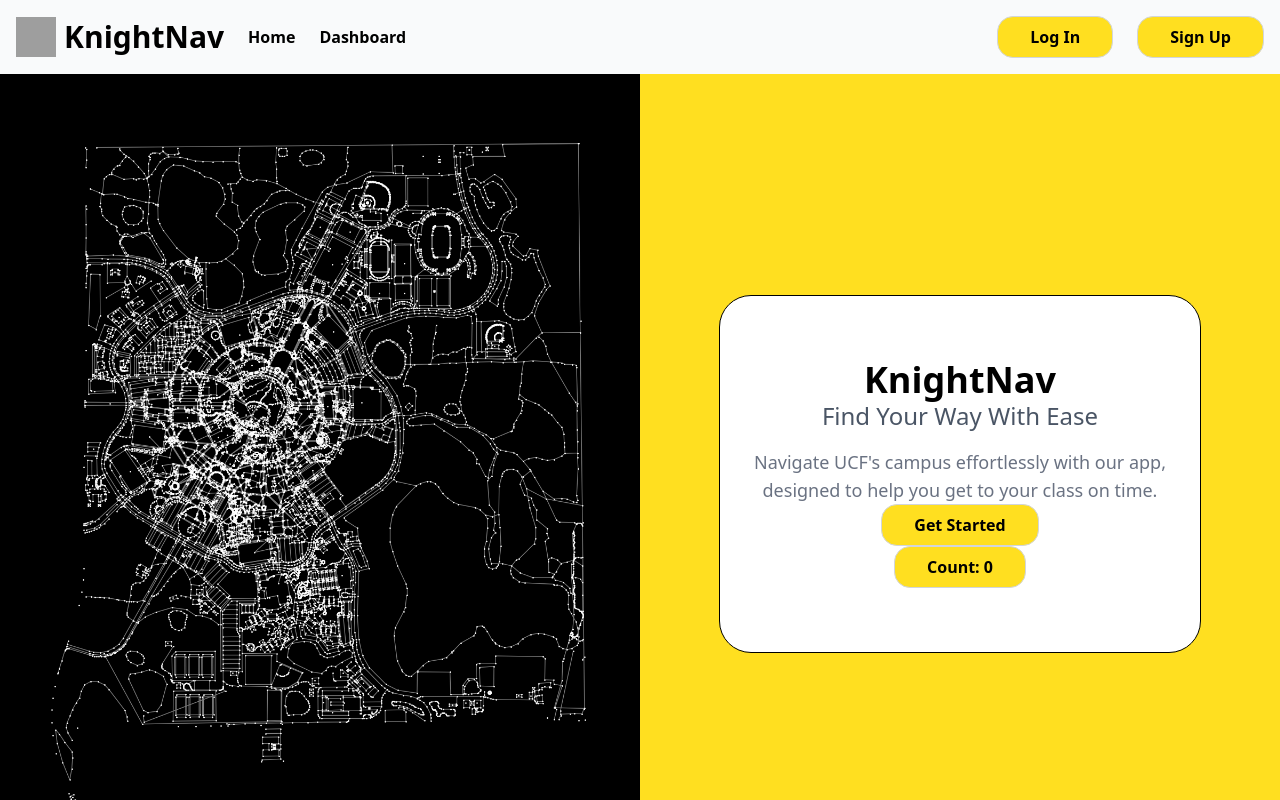
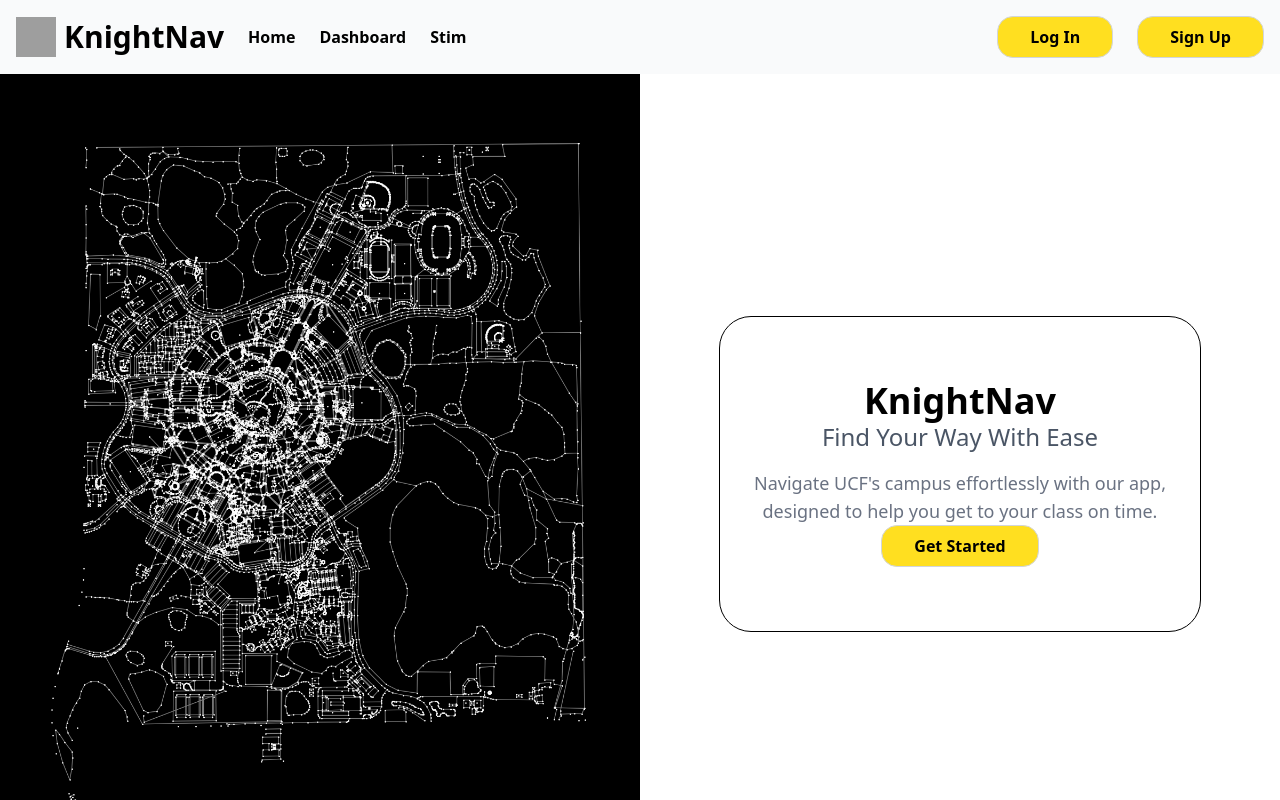
Before and after one commit to NotGuneet993/mern-proj, a React (Vite) app in the folder frontend/: page / in a window 1280 px wide. Built offline with nearby package versions, Linux system fonts and the light colour scheme; grey boxes are pictures that could not be loaded.

Commit message:
fixed the console error on prod

```diff
--- a/frontend/src/App.tsx
+++ b/frontend/src/App.tsx
@@ -5,6 +5,7 @@
 import LandingPage from './pages/LandingPage'
 import LoginPage from './pages/LoginPage'
 import DashboardPage from './pages/DashboardPage'
+import StimPage from './pages/StimPage'
 
 function App() {
   return (
@@ -15,6 +16,7 @@
         <Route path='/' element={<LandingPage />} />
         <Route path="/get-started" element={<LoginPage />} />
         <Route path="/dashboard" element={<DashboardPage />} />
+        <Route path="/stim" element={<StimPage />} />
       </Routes>
     </div>
   )
--- a/frontend/src/components/GetStartedButton.tsx
+++ b/frontend/src/components/GetStartedButton.tsx
@@ -1,4 +1,5 @@
 import { ReactNode } from "react";
+import { useNavigate } from "react-router-dom";
 
 type GetStartedButtonProps = {
     buttonText: ReactNode;
@@ -7,8 +8,10 @@
 
 export default function GetStartedButton({ buttonText, behavior } : GetStartedButtonProps) {
 
+    const navigate = useNavigate();
+
     const defaultBehavior = () => {
-        alert(`The ${buttonText} button was pressed`)
+        navigate('/get-started')
     }
 
     return (
--- a/frontend/src/components/Navbar.tsx
+++ b/frontend/src/components/Navbar.tsx
@@ -9,10 +9,11 @@
             <ul className="flex items-center space-x-6 list-none">
                 <li><NavLink to="/" className="flex items-center space-x-2">
                     <img src={map} alt="logo" className="w-10 h-10" />
-                    <NavLink to="/" className="font-bold text-3xl">KnightNav</NavLink>
+                    <span className="font-bold text-3xl">KnightNav</span>
                 </NavLink></li>
                 <li><NavLink to="/" className="font-bold">Home</NavLink></li>
                 <li><NavLink to="/dashboard" className="font-bold">Dashboard</NavLink></li>
+                <li><NavLink to="/stim" className="font-bold">Stim</NavLink></li>
             </ul>
             <ul className="flex items-center space-x-6 list-none">
                 <li><GetStartedButton buttonText="Log In"/></li>
--- a/frontend/src/pages/LandingPage.tsx
+++ b/frontend/src/pages/LandingPage.tsx
@@ -1,13 +1,7 @@
 import nodemap from "../assets/nodemap.png"
-import { useState } from "react";
 import GetStartedButton from "../components/GetStartedButton";
 
 export default function LandingPage() {
-    const [count, setCount] = useState(0);
-
-    const stim = () => {
-        setCount(prev => prev + 1);
-    }
 
     return (
         <div className="flex h-screen overflow-hidden">
@@ -20,7 +14,7 @@
                 />
             </div>
 
-            <div className="w-1/2 flex flex-col justify-center items-center h-auto bg-yellow-300">
+            <div className="w-1/2 flex flex-col justify-center items-center h-auto bg-white">
                 <div className="bg-white text-center rounded-4xl border border-black pb-16 pt-16 pl-4 pr-4">
 
                     <h1 className="text-4xl font-bold">KnightNav</h1>
@@ -29,21 +23,8 @@
                         Navigate UCF's campus effortlessly with our app, designed to help you get to your class on time.
                     </p>
                     <GetStartedButton buttonText="Get Started" />
-                    <br />
-                    <GetStartedButton buttonText={`Count: ${count}`} behavior={stim} />
                 </div>
             </div>
         </div>
     );
 }
-
-{/*
-some styling tailwind made by default
-<button
-    onClick={stim}
-    className="mt-6 px-6 py-3 bg-blue-500 text-white rounded-lg shadow-md hover:bg-blue-600 hover:cursor-pointer transition"
->
-    Count: {count}
-</button>
-
-*/}
--- /dev/null
+++ b/frontend/src/pages/StimPage.tsx
@@ -0,0 +1,16 @@
+import GetStartedButton from "../components/GetStartedButton";
+import { useState } from "react";
+
+export default function StimPage() {
+    const [count, setCount] = useState(0);
+
+    const stim = () => {
+        setCount(prev => prev + 1);
+    }
+
+    return (
+        <div className="h-screen flex items-center justify-center">
+            <GetStartedButton buttonText={`Count: ${count}`} behavior={stim} />
+        </div>
+    );
+}
```
